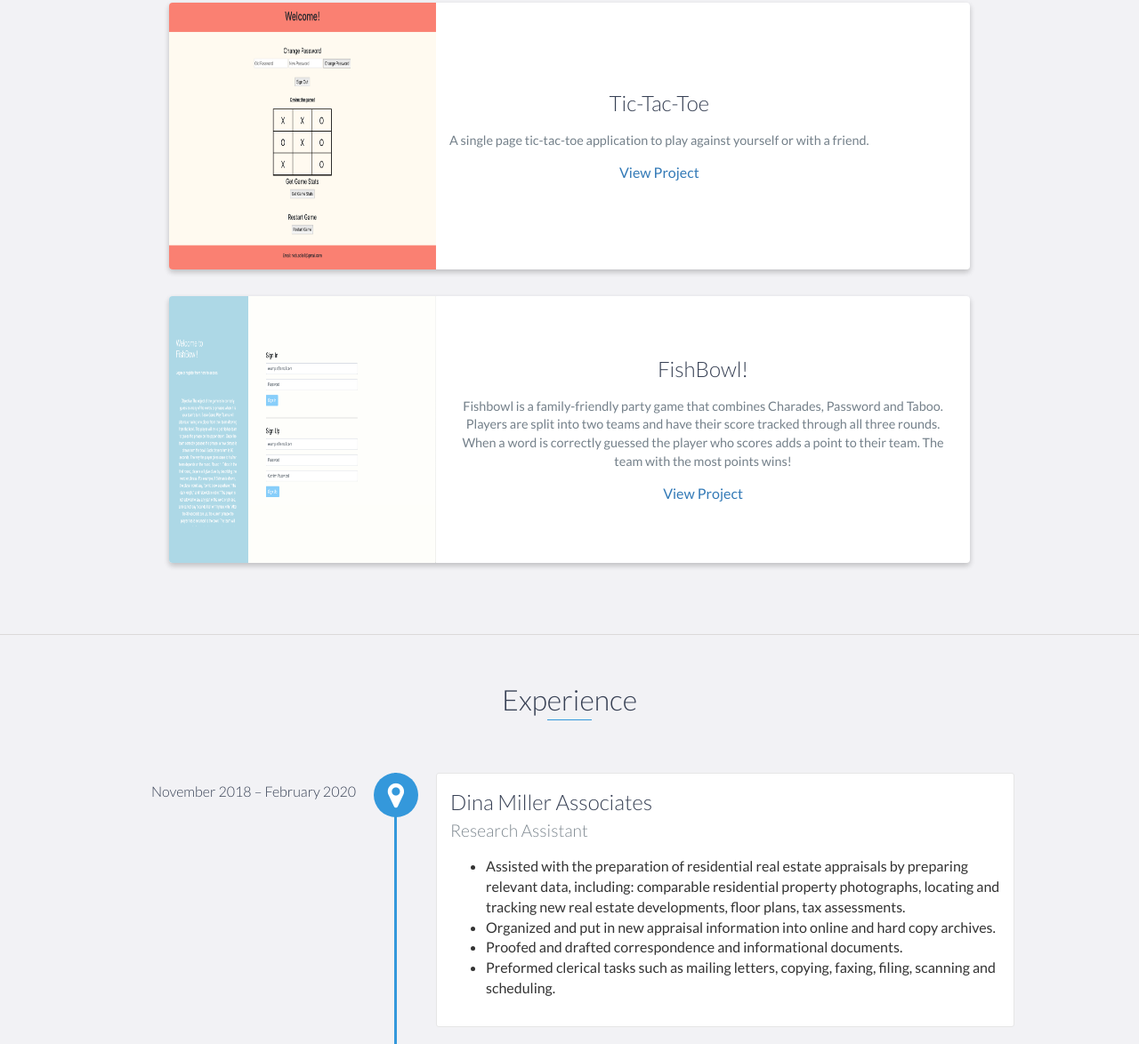
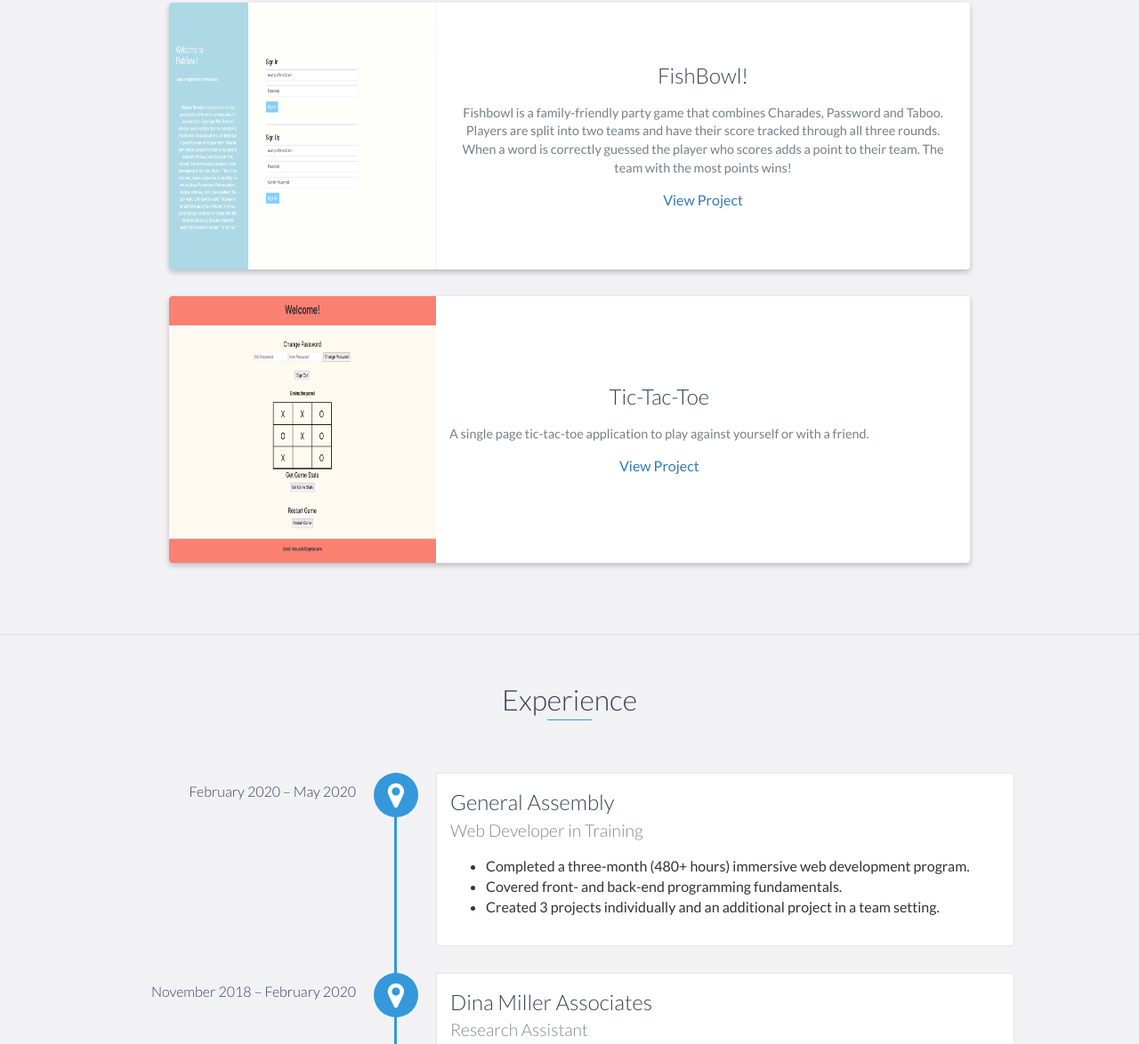
Before and after one commit to nicksolie/nicksolie.github.io, a website: page index.html in a window 1280 px wide. Shown: the part 1254-2428 px from the top of the page at 89% size. Drawn offline with nearby package versions, Linux system fonts and the light colour scheme.

Commit message:
Updated experience, Educations and contact form

```diff
--- a/index.html
+++ b/index.html
@@ -84,6 +84,22 @@
         <h2 class="heading">Projects</h2>
         <div class="container">
             <div class="row">
+              <div class="project shadow-large">
+                  <div class="project-image">
+                      <img src="images/fishbowl.jpeg" width="300" height="300">
+                  </div>
+                  <!-- End .project-image -->
+                  <div class="project-info">
+                      <h3>FishBowl!</h3>
+                      <p>
+                          Fishbowl is a family-friendly party game that combines Charades, Password and Taboo. Players are split into two teams and have their score tracked through all three rounds. When a word is correctly guessed the player who scores adds a point to their team. The team with the most points wins!
+                      </p>
+                      <a href="https://nicksolie.github.io/fishbowl-client/" target="_blank">View Project</a>
+                  </div>
+                  <!-- End .project-info -->
+              </div>
+              <!-- End .project -->
+
                 <div class="project shadow-large">
                     <div class="project-image">
                         <img src="images/tic-tac-toe.jpg" width="300" height="300">
@@ -100,21 +116,6 @@
                 </div>
                 <!-- End .project -->
 
-                <div class="project shadow-large">
-                    <div class="project-image">
-                        <img src="images/fishbowl.jpeg" width="300" height="300">
-                    </div>
-                    <!-- End .project-image -->
-                    <div class="project-info">
-                        <h3>FishBowl!</h3>
-                        <p>
-                            Fishbowl is a family-friendly party game that combines Charades, Password and Taboo. Players are split into two teams and have their score tracked through all three rounds. When a word is correctly guessed the player who scores adds a point to their team. The team with the most points wins!
-                        </p>
-                        <a href="https://nicksolie.github.io/fishbowl-client/" target="_blank">View Project</a>
-                    </div>
-                    <!-- End .project-info -->
-                </div>
-                <!-- End .project -->
             </div>
         </div>
     </div>
@@ -123,6 +124,17 @@
     <div id="experience" class="background-alt">
         <h2 class="heading">Experience</h2>
         <div id="experience-timeline">
+
+          <div data-date="February 2020 – May 2020">
+              <h3>General Assembly</h3>
+              <h4>Web Developer in Training</h4>
+              <ul>
+                <li>Completed a three-month (480+ hours) immersive web development program.</li>
+                <li>Covered front- and back-end programming fundamentals.</li>
+                <li>Created 3 projects individually and an additional project in a team setting.</li>
+              </ul>
+          </div>
+
             <div data-date="November 2018 – February 2020">
                 <h3>Dina Miller Associates</h3>
                 <h4>Research Assistant</h4>
@@ -173,6 +185,10 @@
             <h3>Boston University</h3>
             <span class="education-date">Sept 2014 - May 2017</span>
             <h4>Bachelor of Arts in history</h4>
+            <!-- Alpha Phi Omega (Community Service Organization)
+     Preformed 25-30 hours of community service per semester in Greater Boston.
+Vice President of the BU Zen Club
+     Helped organize meetings and bought snacks. -->
             <p>
                 Lorem ipsum dolor sit amet, consectetur adipiscing elit. Curabitur in iaculis ex. Etiam volutpat laoreet urna. Morbi ut tortor nec nulla commodo malesuada sit amet vel lacus. Fusce eget efficitur libero. Morbi dapibus porta quam laoreet placerat.
             </p>
@@ -182,7 +198,7 @@
         <div class="education-block">
             <h3>Suffolk University</h3>
             <span class="education-date">Sept 2012 - May 2014</span>
-
+            <h5></h5>
         </div>
         <!-- End .education-block -->
     </div>
@@ -192,29 +208,31 @@
         <h2 class="heading">Skills</h2>
         <ul>
             <li>JavaScript</li>
-            <li>Ruby</li>
             <li>Node.js</li>
             <li>React</li>
             <li>Ruby</li>
             <li>Ruby on Rails</li>
             <li>Git & GitHub</li>
+            <li>HTML</li>
+            <li>CSS</li>
         </ul>
     </div>
     <!-- End #skills -->
 
-    <!-- <div id="contact">
+    <div id="contact">
         <h2>Get in Touch</h2>
         <div id="contact-form">
-            <form method="POST" action="https://formspree.io/email@email.com">
+            <form method="POST" action="https://formspree.io/nick.solie1@gmail.com">
                 <input type="hidden" name="_subject" value="Contact request from personal website" />
                 <input type="email" name="_replyto" placeholder="Your email" required>
+                <!-- <input type="hidden" name="_next" value="//mywebsite.com/thanks.html" /> -->
                 <textarea name="message" placeholder="Your message" required></textarea>
                 <button type="submit">Send</button>
             </form>
         </div>
         <!-- End #contact-form -->
     </div>
-    <!-- End #contact --> -->
+    End #contact
 
     <footer>
         <div class="container">
@@ -235,9 +253,6 @@
                             <a href="https://github.com/nicksolie" target="_blank"><i class="fa fa-github" aria-hidden="true"></i></a>
                         </li>
                         <li>
-                            <a href="https://stackoverflow.com/" target="_blank"><i class="fa fa-stack-overflow" aria-hidden="true"></i></a>
-                        </li>
-                        <li>
                             <a href="https://linkedin.com/" target="_blank"><i class="fa fa-linkedin" aria-hidden="true"></i></a>
                         </li>
                     </ul>
```
